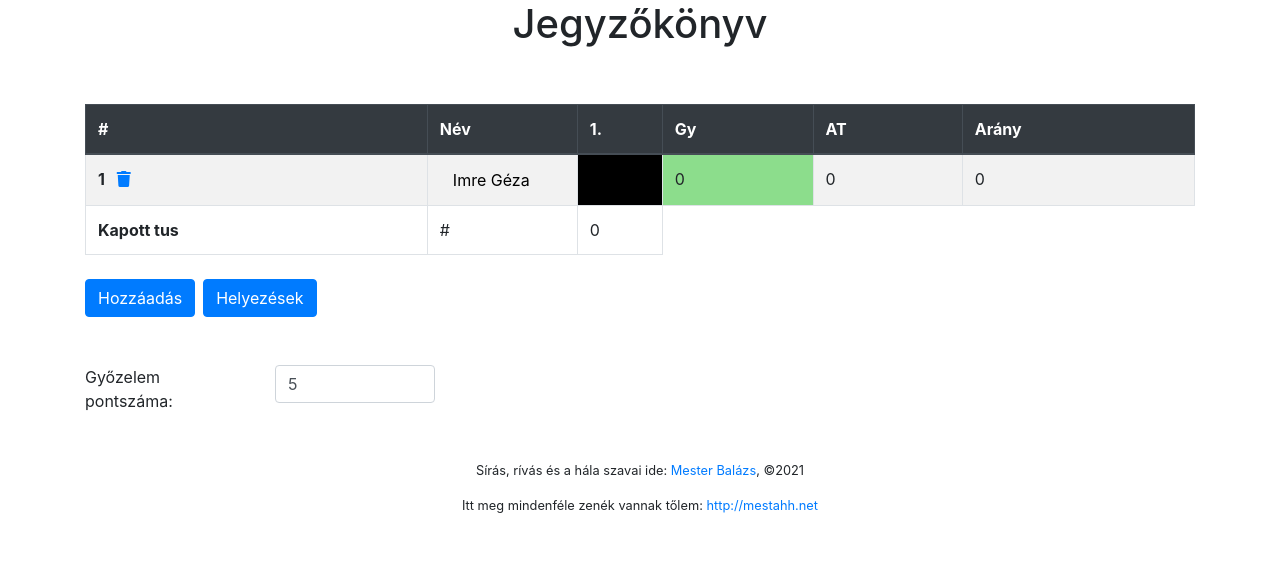
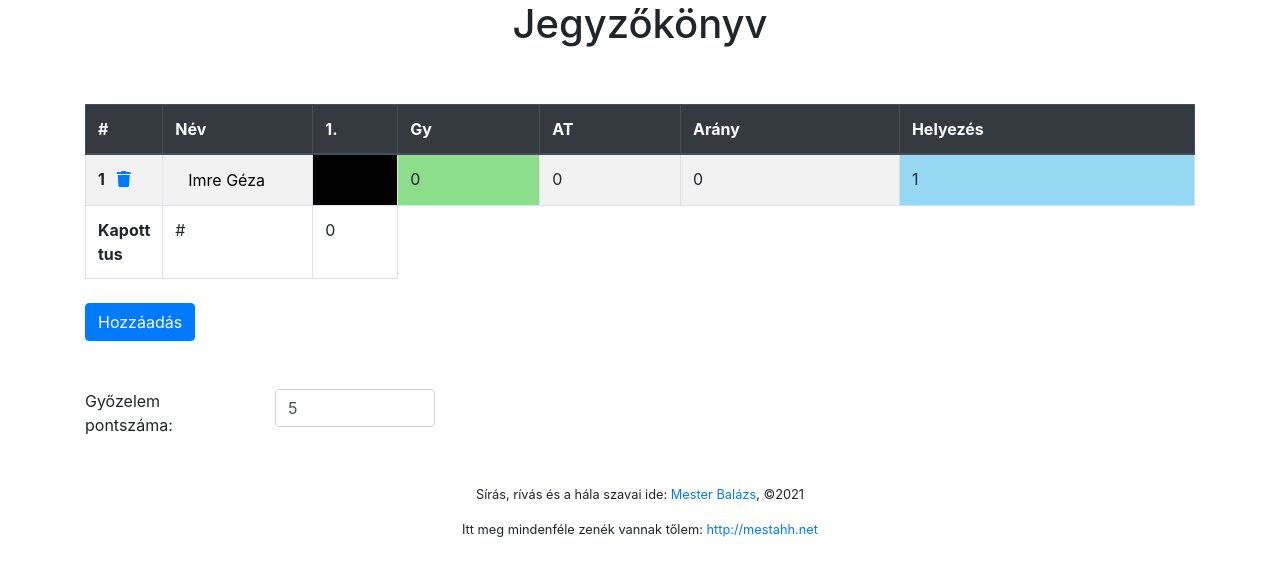
Before and after one commit to mestahh/fencing, a Vue app: page / in a window 1280 px wide. Shown: the top 576 px of the page. Built offline with nearby package versions, Linux system fonts and the light colour scheme.

Commit message:
Calculate ranking on the fly

```diff
--- a/src/App.vue
+++ b/src/App.vue
@@ -4,7 +4,6 @@
     <div class="row">
       <div class="col mt-2">
         <button class="btn btn-primary mb-5 mr-2" @click="addNew()">Hozzáadás</button>
-        <button class="btn btn-primary mb-5" @click="ranking()">Helyezések</button>
       </div>
     </div>
     <div class="row">
@@ -13,15 +12,6 @@
       </div>
       <div class="col-2">
         <input class="form-control" type="number" name="victoryScore" v-model="victoryScore" />
-      </div>
-    </div>
-    <div class="row">
-      <div class="col">
-        <template v-if="orderedMatrix.length != 0">
-          <div v-for="(fencer, index) in orderedMatrix" v-bind:key="index">
-            {{ index + 1 }}. {{ fencer[0] }}
-          </div>
-        </template>
       </div>
     </div>
     <div class="row">
@@ -49,11 +39,6 @@ export default {
   components: {
     ReportTable,
   },
-  data: function () {
-    return {
-      orderedMatrix: [],
-    };
-  },
   computed: {
     victoryScore: {
       get() {
@@ -67,6 +52,9 @@ export default {
         this.$store.dispatch("updateVictoryScore", value);
       },
     },
+    orderedMatrix: function() {
+      return this.$store.getters.orderedMatrix;
+    }
   },
   methods: {
     addNew: function () {
@@ -74,10 +62,7 @@ export default {
     },
     deleteRow: function (index) {
       this.$store.dispatch("delete", index);
-    },
-    ranking: function () {
-      this.orderedMatrix = this.$store.getters.ranking;
-    },
+    }
   },
 };
 </script>
--- a/src/components/ReportTable.vue
+++ b/src/components/ReportTable.vue
@@ -6,12 +6,13 @@
         <table class="table caption-top mt-5 table-striped table-bordered table-hover">
           <thead class="thead-dark">
             <tr>
-              <th scope="col">#</th>
+              <th scope="col" style="max-width: 65px; width: 65px">#</th>
               <th scope="col">Név</th>
               <th v-for="(cols, index) in reportMatrix" :key="index">{{ index + 1 }}.</th>
               <th scope="col">Gy</th>
               <th scope="col">AT</th>
               <th scope="col">Arány</th>
+              <th scope="col">Helyezés</th>
             </tr>
           </thead>
           <tbody>
@@ -41,9 +42,10 @@
                   <TableCell :row="rowIndex" :col="index"></TableCell>
                 </template>
               </td>
-              <td class="green">{{ numberOfVictories(rowIndex) }}</td>
+              <td class="greenBackground">{{ numberOfVictories(rowIndex) }}</td>
               <td>{{ givenScore(rowIndex) }}</td>
               <td>{{ ratio(rowIndex) }}</td>
+              <td class="blueBackground">{{ ranking(row) }}</td>
             </tr>
             <tr style="background-color: white !important;">
               <th scope="row">Kapott tus</th>
@@ -72,6 +74,9 @@ export default {
     },
   },
   methods: {
+    ranking: function(row) {
+      return this.$store.getters.ranking(row);
+    },
     deleteFencer: function (row) {
       this.$store.dispatch("delete", row);
     },
@@ -92,7 +97,10 @@ export default {
 </script>
 
 <style scoped>
-.green {
+.blueBackground {
+  background-color: rgb(149, 216, 243);
+}
+.greenBackground {
   background-color: rgb(140, 221, 140);
 }
 .greyBackground {
--- a/src/store/getters.js
+++ b/src/store/getters.js
@@ -1,8 +1,5 @@
 export default {
-  victoryScore: (state) => {
-    return state.victoryScore;
-  },
-  ranking: (state, getters) => {
+  ranking: (state, getters) => (row) => {
     var orderedMatrix = [];
     for (var i = 0; i < state.reportMatrix.length; i++) {
       var value = [
@@ -25,7 +22,18 @@ export default {
       }
       return b[b.length - 1] - a[a.length - 1];
     });
-    return orderedMatrix;
+    for (var j = 0; j < orderedMatrix.length; j++) {
+      if (orderedMatrix[j][0] == row[0]) {
+        return j + 1;
+      }
+    }
+    return "";
+  },
+  victoryScore: (state) => {
+    return state.victoryScore;
+  },
+  orderedMatrix: (state) => {
+    return state.orderedMatrix;
   },
   numberOfVictories: (state) => (rowIndex) => {
     var victories = 0;
```
